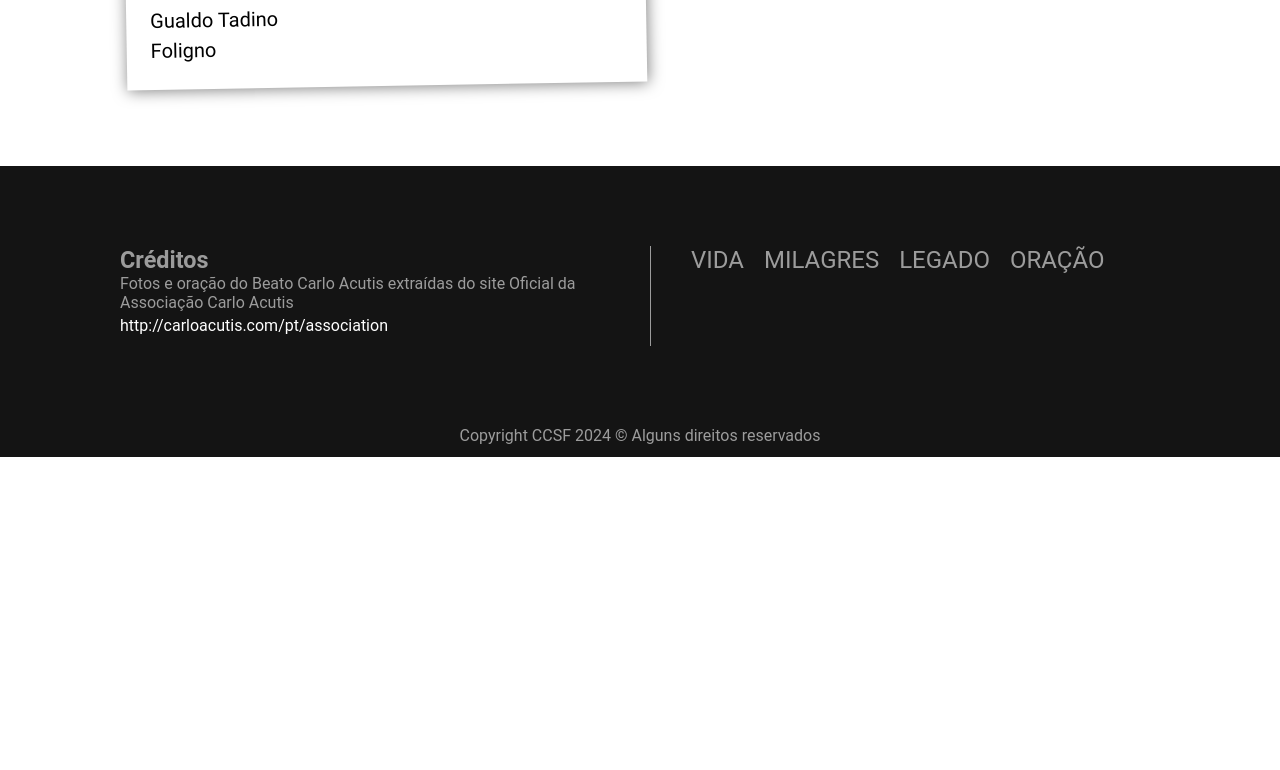
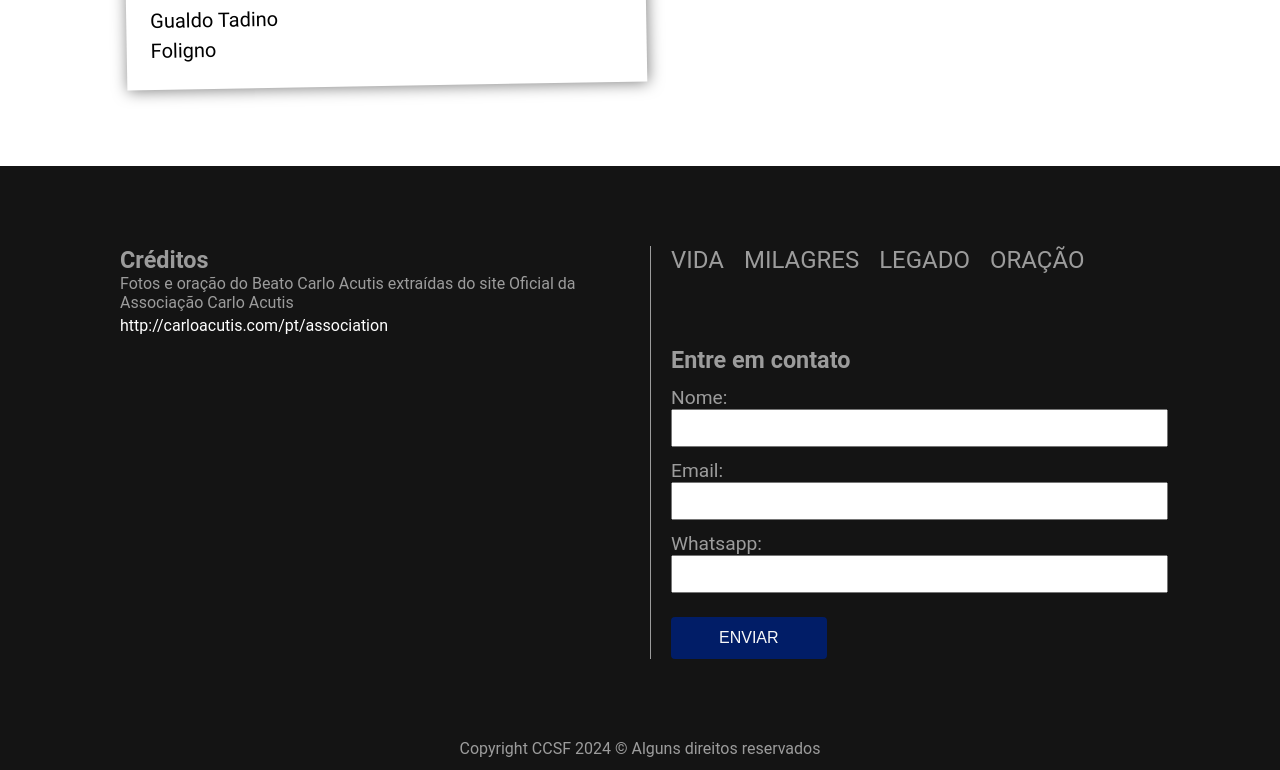
Before and after one commit to augustoht/workshop-dojo, a plain HTML site: page index.html in a window 1280 px wide. Shown: the part 3791-4561 px from the top of the page. Before the commit the page ends 4248 px from the top, so only its background shows below. Drawn offline with Linux system fonts and the light colour scheme.

Commit message:
added form

```diff
--- a/css/style.css
+++ b/css/style.css
@@ -390,6 +390,11 @@ nav {
   color: #9c9c9c;
 }
 
+.rodape .col:nth-child(2) {
+  border-left: 1px solid #9c9c9c;
+  padding-left: 20px;
+}
+
 .rodape p {
   color: #9c9c9c;
   font-size: 1rem;
@@ -401,8 +406,6 @@ nav {
 }
 .rodape ul {
   height: 100px;
-  padding-left: 40px;
-  border-left: 1px solid #9c9c9c;
   display: flex;
   gap: 20px;
 }
@@ -421,3 +424,29 @@ nav {
   text-align: center;
   padding-bottom: 12px;
 }
+
+.formulario p {
+  font-size: 1.2rem;
+  margin-top: 12px;
+}
+
+.formulario button {
+  margin-top: 12px;
+  background-color: #011d67;
+  border: none;
+  padding: 12px 48px;
+  text-transform: uppercase;
+  font-size: 1rem;
+  color: #f8f8f8;
+  border-radius: 4px;
+}
+
+.formulario button:hover {
+  background-color: #00103b;
+  color: #9c9c9c;
+}
+
+.formulario input {
+  line-height: 2rem;
+  width: 100%;
+}
--- a/index.html
+++ b/index.html
@@ -132,6 +132,10 @@
         <img src="img/carlo-2.jpg" alt="foto de Carlo ainda menino vestido de batina e segurando um rosário.">
       </div>
     </article>
+
+
+
+
   </main>
 
   <footer class="rodape">
@@ -149,7 +153,25 @@
           <li><a href="#legado">Legado</a></li>
           <li><a href="#oracao">Oração</a></li>
         </ul>
+
+        <form name="contato" netlify class="formulario">
+          <h3>Entre em contato</h3>
+          <label for="Nome">
+            <p>Nome:</p>
+            <input type="text" name="Nome">
+          </label>
+          <label for="Email">
+            <p>Email:</p>
+            <input type="email" name="Email">
+          </label>
+          <label for="Whatsapp">
+            <p>Whatsapp:</p>
+            <input type="text" name="Whatsapp">
+          </label>
+          <p><button type="submit">Enviar</button></p>
+        </form>
       </div>
+
     </div>
     <p class="cr">Copyright CCSF 2024 © Alguns direitos reservados</p>
   </footer>
```
